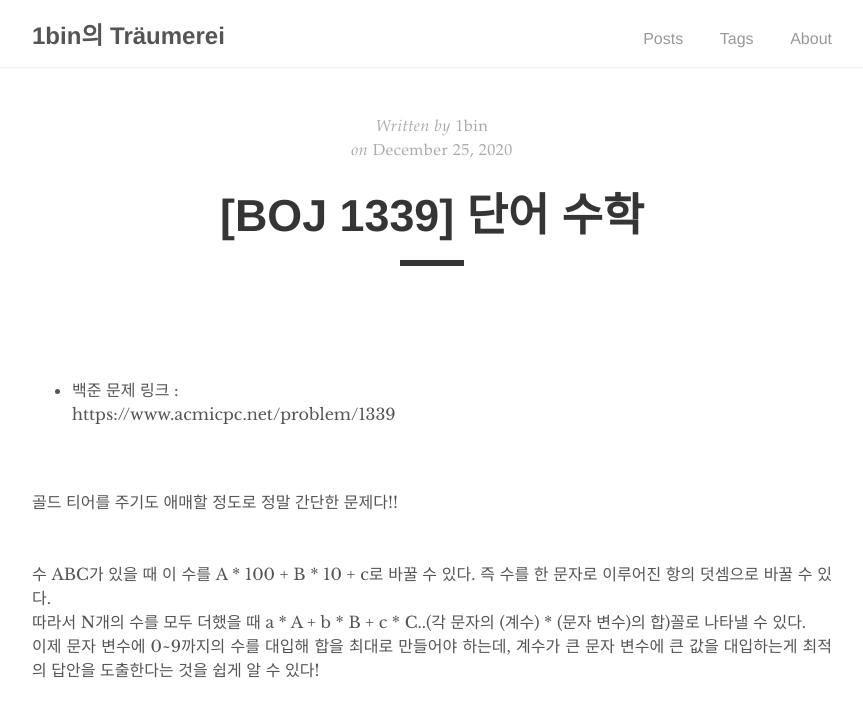
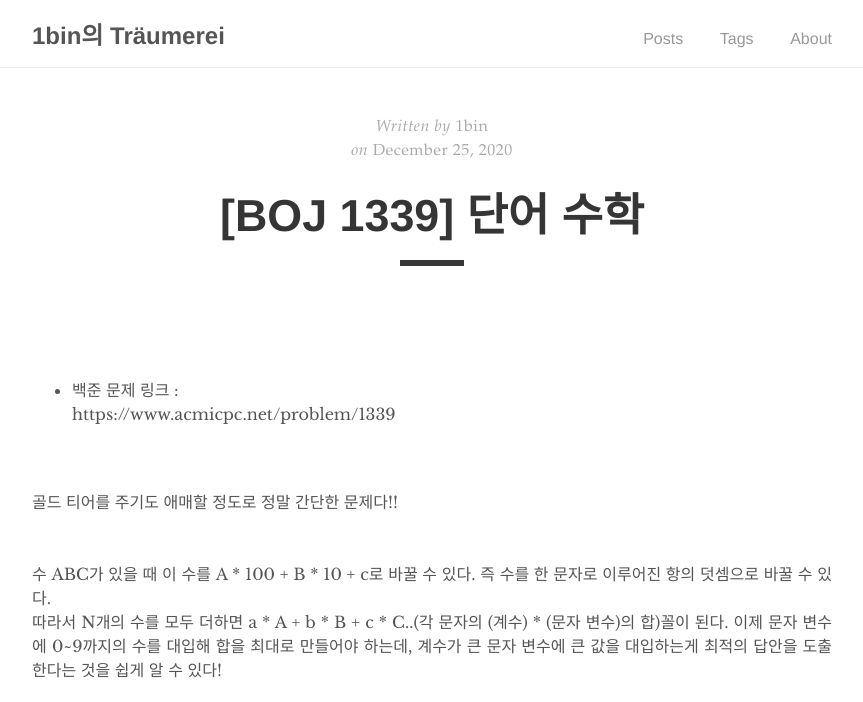
Before and after one commit to 1bin01/1bin01.github.io, a Jekyll site: the page built from _posts/2020-12-25-boj-1339.md, in a window 1280 px wide, cut to the strip 0-702 px from the top of the page. Shown: the whole strip, without its empty margins (208-1071 px from the left). Built offline with Jekyll 4.4.1, drawn with Linux system fonts in a browser that asks for light colours; comment, search, counter and statistics services are not loaded.

Commit message:
Update 2020-12-25-boj-1339.md

```diff
--- a/_posts/2020-12-25-boj-1339.md
+++ b/_posts/2020-12-25-boj-1339.md
@@ -13,7 +13,7 @@ tags: PS
 골드 티어를 주기도 애매할 정도로 정말 간단한 문제다!!
 <br>
 수 ABC가 있을 때 이 수를 A * 100 + B * 10 + c로 바꿀 수 있다. 즉 수를 한 문자로 이루어진 항의 덧셈으로 바꿀 수 있다.
-따라서 N개의 수를 모두 더했을 때 a * A + b * B + c * C..(각 문자의 (계수) * (문자 변수)의 합)꼴로 나타낼 수 있다.
+따라서 N개의 수를 모두 더하면 a * A + b * B + c * C..(각 문자의 (계수) * (문자 변수)의 합)꼴이 된다.
 이제 문자 변수에 0~9까지의 수를 대입해 합을 최대로 만들어야 하는데, 계수가 큰 문자 변수에 큰 값을 대입하는게 최적의 답안을 도출한다는 것을 쉽게 알 수 있다!
 <br>
 <script src="https://gist.github.com/1bin01/68630729201a4f02825d39cdaa06659c.js"></script>
```
